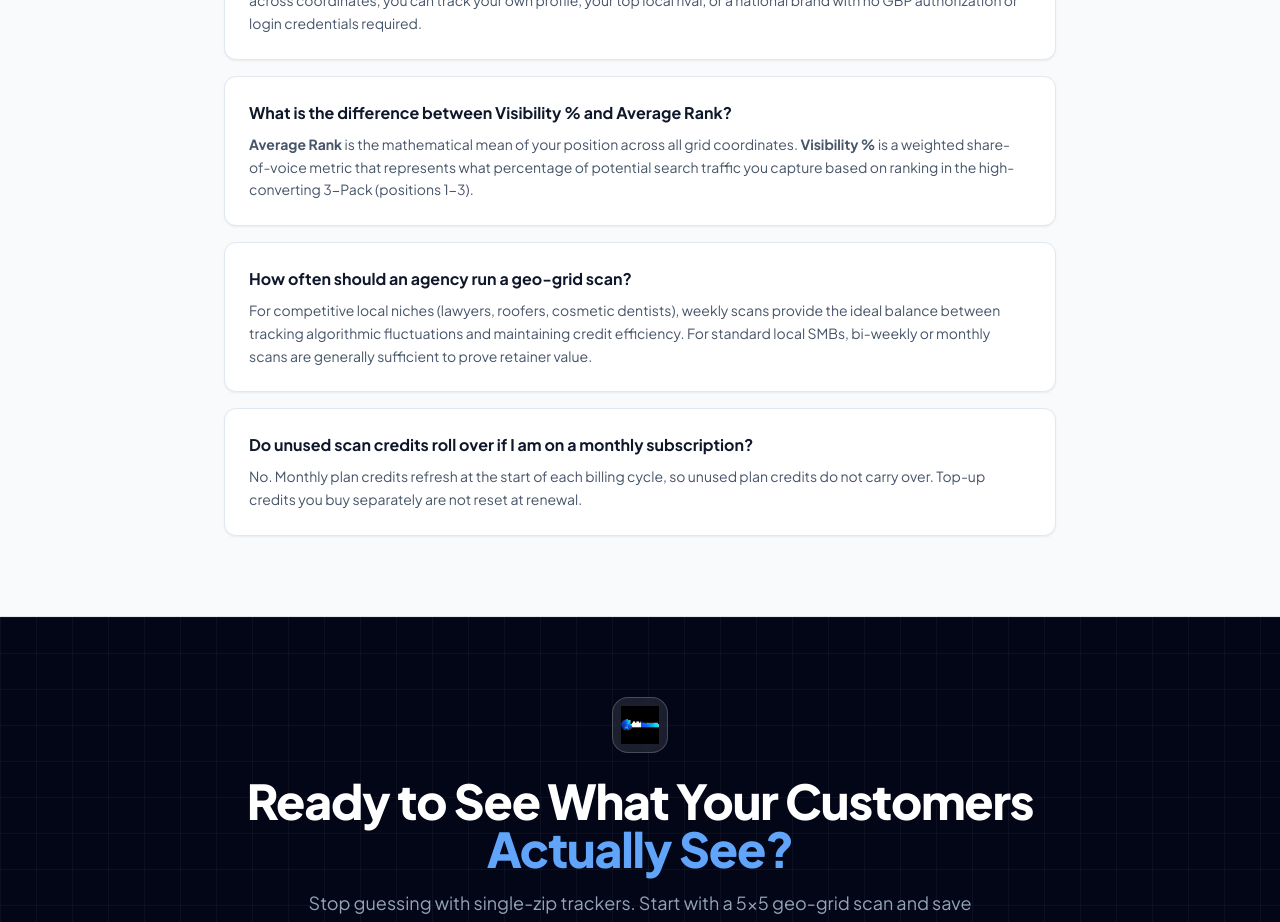
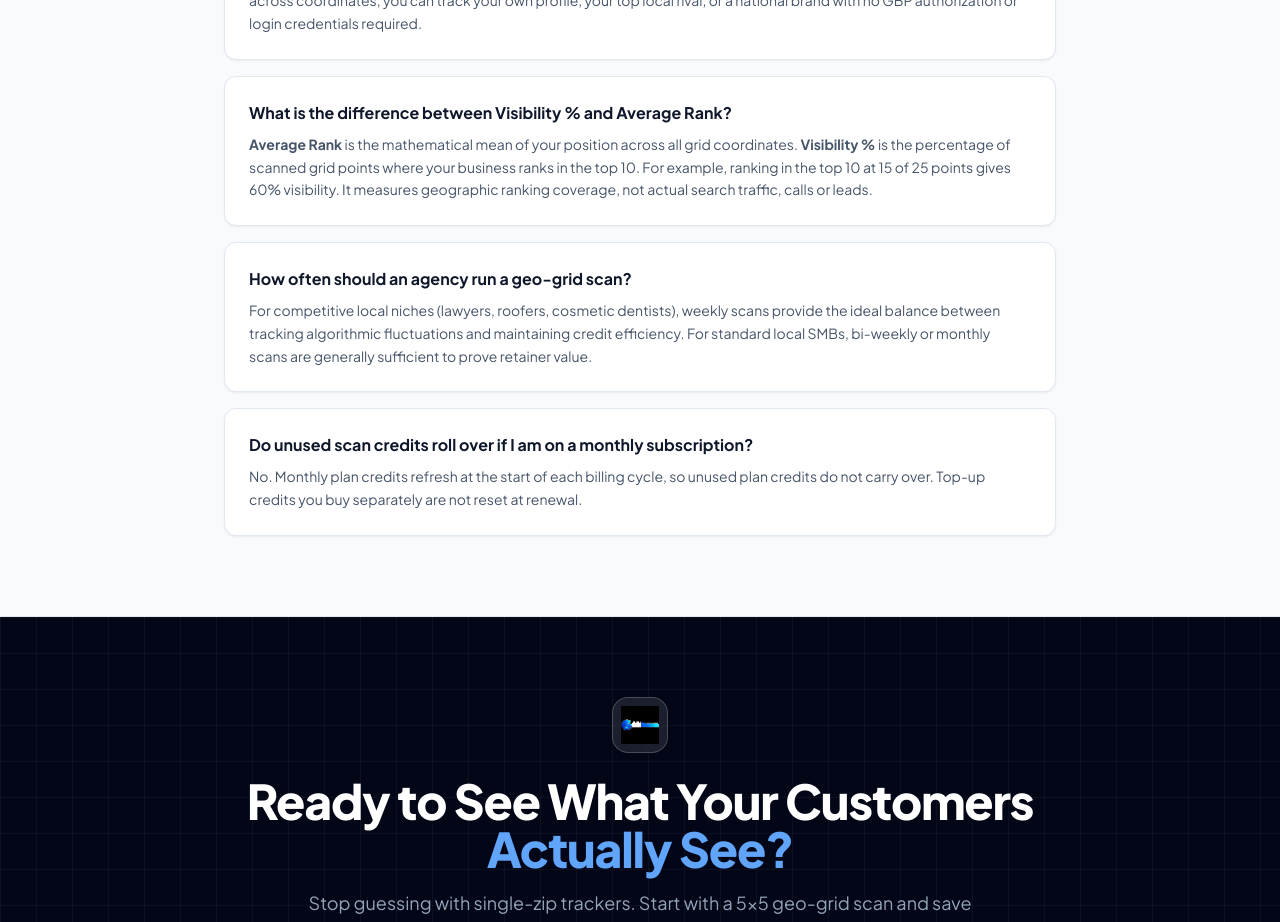
Before and after one commit to mianman44/gridbeacon-marketing, a Next.js app: page /how-it-works in a window 1280 px wide. Shown: the part 6820-7742 px from the top of the page. Built offline with nearby package versions, Linux system fonts and the light colour scheme; no server answers; a web font is replaced by a local one.

Commit message:
Correct visibility definition to top-ten grid coverage

```diff
--- a/components/marketing/stitch-how.html
+++ b/components/marketing/stitch-how.html
@@ -607,7 +607,7 @@
 <div class="p-6 bg-white rounded-xl border border-slate-200 shadow-subtle">
 <h3 class="text-base font-bold text-slate-900">What is the difference between Visibility % and Average Rank?</h3>
 <p class="text-slate-600 text-sm mt-2 leading-relaxed">
-<strong>Average Rank</strong> is the mathematical mean of your position across all grid coordinates. <strong>Visibility %</strong> is a weighted share-of-voice metric that represents what percentage of potential search traffic you capture based on ranking in the high-converting 3-Pack (positions 1-3).
+<strong>Average Rank</strong> is the mathematical mean of your position across all grid coordinates. <strong>Visibility %</strong> is the percentage of scanned grid points where your business ranks in the top 10. For example, ranking in the top 10 at 15 of 25 points gives 60% visibility. It measures geographic ranking coverage, not actual search traffic, calls or leads.
           </p>
 </div>
 
```
Also changed, not shown: components/marketing/stitch-how-markup.ts (+1 -1 lines).
